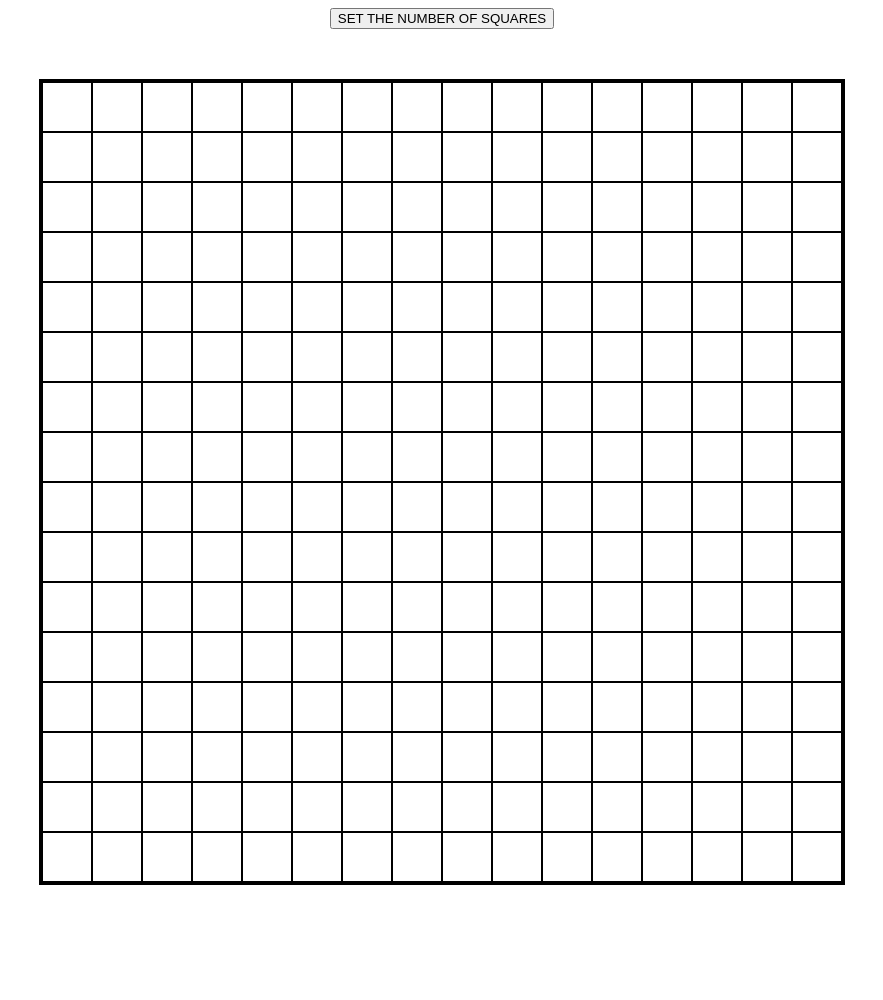
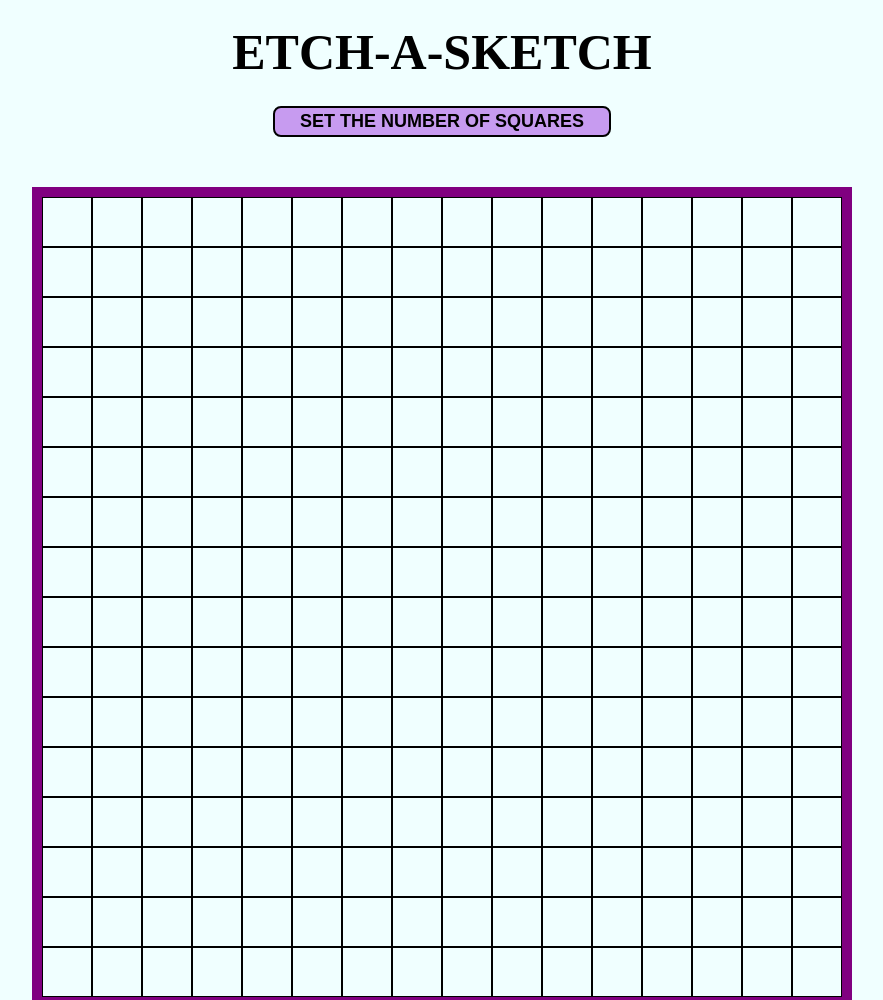
Before and after one commit to PanHeniu/etch-a-sketch, a plain HTML site: page index.html in a window 1280 px wide. Shown: the top 1000 px of the page, without its empty margins (198-1081 px from the left). Before the commit the page ends 943 px from the top, so only its background shows below. Drawn offline with Linux system fonts and the light colour scheme.

Commit message:
Added a title and css styling to the button. Changed the container's border color and width.

```diff
--- a/index.html
+++ b/index.html
@@ -9,6 +9,7 @@
     <script src="script.js" defer></script>
 </head>
 <body>
+    <div class="title-text">ETCH-A-SKETCH</div>
     <button id="btn">SET THE NUMBER OF SQUARES</button>
     <div id="main-container"></div>
 </body>
--- a/style.css
+++ b/style.css
@@ -2,10 +2,28 @@ body {
     display: flex;
     flex-direction: column;
     align-items: center;
+    background-color: azure;
+}
+
+.title-text {
+    font-size: 50px;
+    margin: 15px;
+    font-weight: bold;
+}
+
+#btn {
+    background-color: rgb(199, 155, 240);
+    padding: 3px 25px;
+    border-radius: 8px;
+    border: 2px solid black;
+    font-weight: bold;
+    margin-top: 10px;
+    font-size: large;
+
 }
 
 #main-container {
-    border: 3px solid black;
+    border: 10px solid purple;
     width: 800px;
     height: 800px;
     margin: 50px;
```
